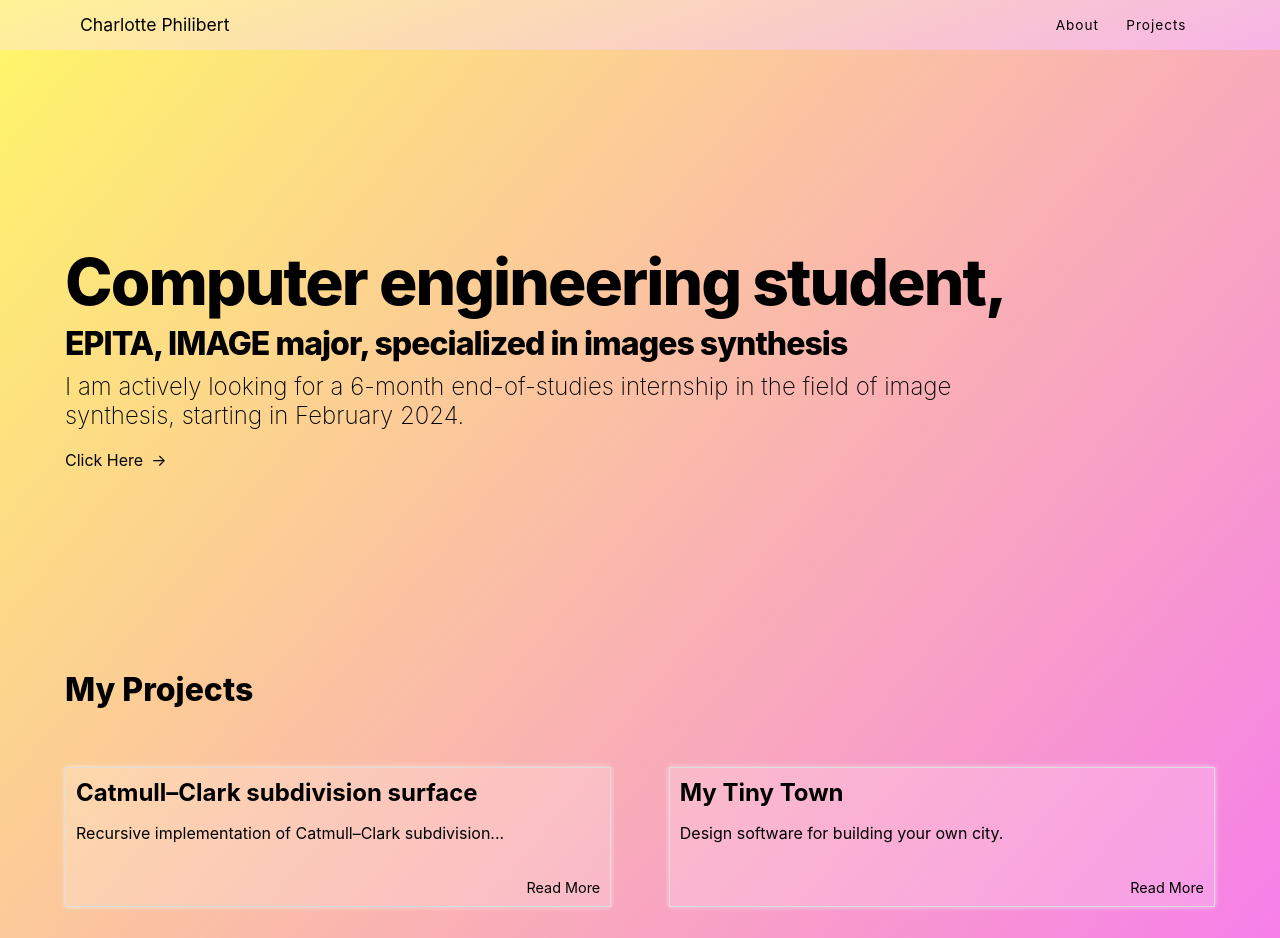
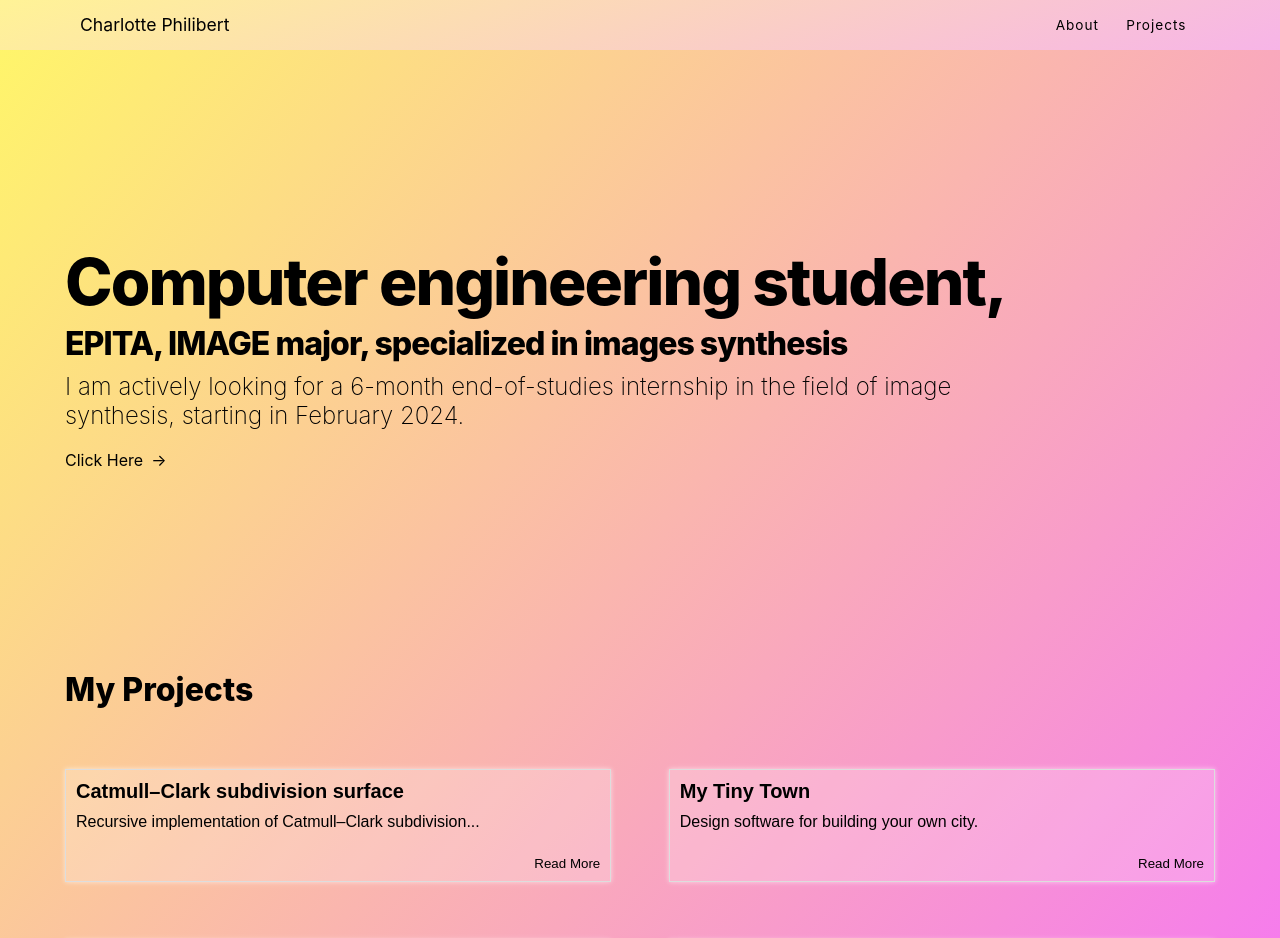
Before and after one commit to charlotte-pbt/portfolio, a SvelteKit app: page / in a window 1280 px wide. Shown: the top 938 px of the page. Built offline with nearby package versions, Linux system fonts and the light colour scheme.

Commit message:
change colors projects

```diff
--- a/src/routes/projects/+page.svelte
+++ b/src/routes/projects/+page.svelte
@@ -76,7 +76,7 @@
                             <h2 style="margin: 0;">{projectsData[i].title}</h2>
                             {#if projectsData[i].github}
                                 <a href={projectsData[i].github} class="GitHub" style="width: 5%;" >
-                                        <img src="https://i.imgur.com/DhT6us5.png" alt="GitHub" style="width: 100%; padding-top :5%"/>
+                                        <img src="https://raw.githubusercontent.com/charlotte-pbt/portfolio/master/src/images/GitHub.png" alt="GitHub" style="width: 100%; padding-top :5%"/>
                                 </a>
                             {/if}
                         </div>
@@ -111,9 +111,7 @@
                         <div class="carousel">
                             <Carousel >
                                     {#each projectsData[i].images as image}
-                                        <div style="max-width: 1100px;">
                                             <img class="image" src={image.path} alt={image.alt} id={image.id}/>
-                                        </div>
                                     {/each}
                             </Carousel>
                         </div>
@@ -136,6 +134,7 @@
 
   .projects {
       margin: 0 auto;
+      margin-top: 60px;
   }
 
   .row {
@@ -160,6 +159,7 @@
       text-align: left;
       vertical-align: top;
       position: relative;
+      color: black;
 
   }
 
@@ -204,10 +204,9 @@
 
   .carousel {
     padding-top: 35px;
-    padding-left: 40px;
-    padding-right: 40px;
     margin: 0 auto;
     height: auto;
+    max-width: 80%;
   }
 
   .image {
@@ -221,10 +220,21 @@
       margin-bottom: 10px;
   }
 
-  p {
+  .post-text p {
       margin: 0;
       margin-bottom: 5px;
-      font-size: 1.1em;
+      font-size: 120%;
+  }
+
+  .post-text h2{
+      margin: 0;
+      margin-bottom: 10px;
+      font-size: 150%;
+  }
+
+  p {
+    margin: 0;
+    margin-bottom: 5px;
   }
 
 
--- a/src/routes/projects/projects_preview.svelte
+++ b/src/routes/projects/projects_preview.svelte
@@ -24,12 +24,16 @@
           {#if i % 2 === 0}
               <div class="row">
                   {#each Array(2) as _, j}
-                    <a class="post" href="{base}/projects" on:click={() => projects[i+j].visible=true}>
-                        <h2>{projects[i+j].title}</h2>
+                  <a href="{base}/projects">
+                    <button class="post" on:click={() => projects[i+j].visible=true}>
+                        <div class="post-text">
+                          <h2>{projects[i+j].title}</h2>
                           <p>{getsubString(projects[i+j].description, 60)}</p>
+                          </div>
                             <p class="readmore">
                                    Read More
                             </p>
+                        </button>
                     </a>
                   {/each}
               </div>
@@ -43,6 +47,8 @@
     .container {
         max-width: 1400px;
         height: 100%;
+        margin-top: 60px;
+
     }
 
     .projects {
@@ -62,6 +68,18 @@
       padding: 10px;
       box-shadow: 0 0 5px rgba(255, 255, 255, 0.6);
       transition: all 0.3s;
+      text-align: left;
+      vertical-align: top;
+      display: flex;
+      flex-direction: column;
+      justify-content: space-between;
+      align-items: flex-start;
+      text-align: left;
+      vertical-align: top;
+      position: relative;
+      color: black;
+      width: 100%;
+      height: 100%;
 
   }
 
@@ -75,6 +93,22 @@
     color: #ff6a00;
 }
 
+.post-text {
+    flex-grow: 1;
+  }
+
+  .post-text p {
+      margin: 0;
+      margin-bottom: 5px;
+      font-size: 120%;
+  }
+
+  .post-text h2{
+      margin: 0;
+      margin-bottom: 10px;
+      font-size: 150%;
+  }
+
     h2 {
         margin: 0;
     }
@@ -84,11 +118,10 @@
         color: black;
         margin: 20px 0 0 0;
         float: right;
-        font-size: 0.9em;
+        border: none;
+        background-color: transparent;
+        margin-right: 0;
+        margin-left: auto;
     }
 
-    .readmore:hover {
-        color: #ff6a00;
-        cursor: pointer;
-    }
 </style>
```
